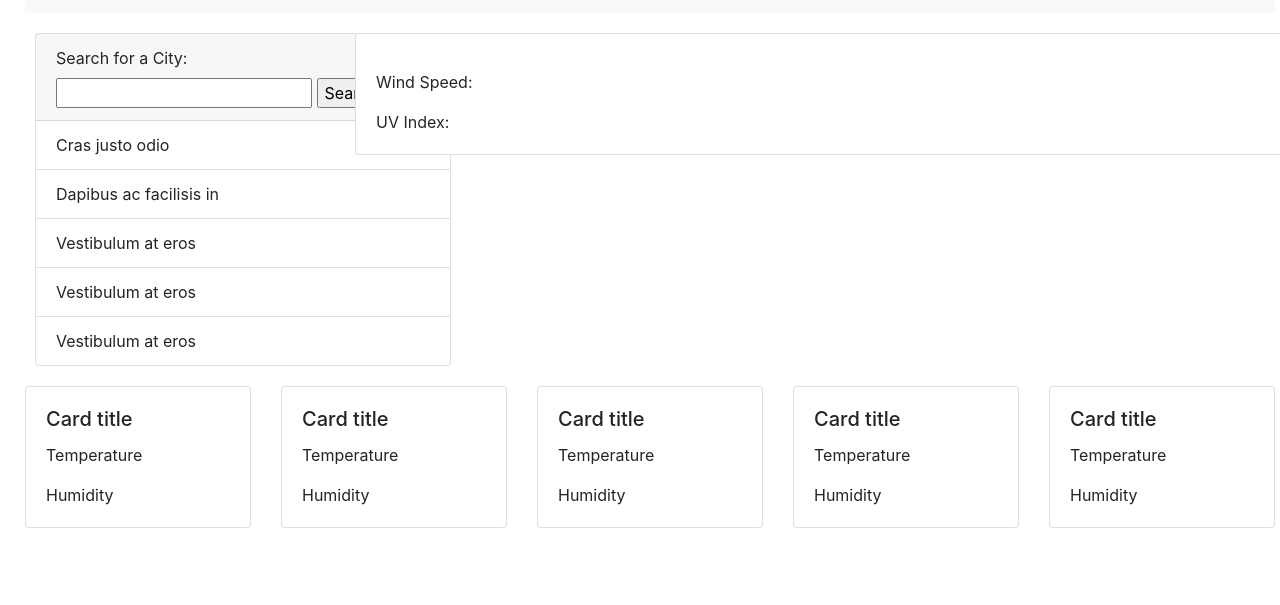
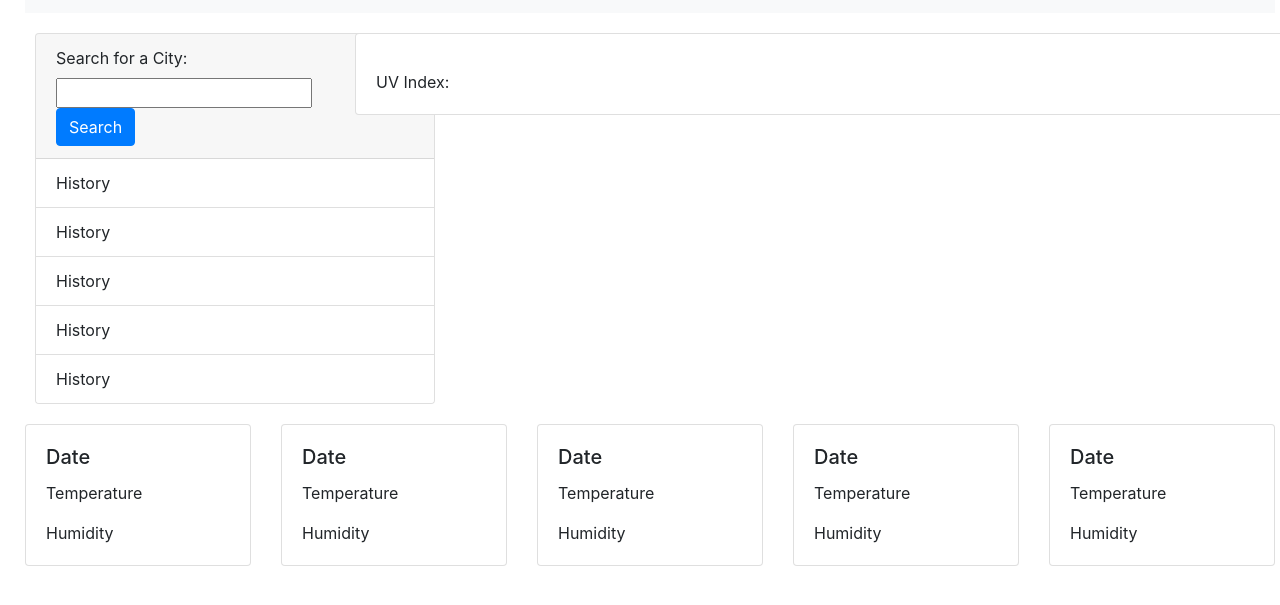
Before and after one commit to clemsontigress/HW-6, a plain HTML site: page index.html in a window 1280 px wide. Shown: the part 69-674 px from the top of the page. Drawn offline with nearby package versions, Linux system fonts and the light colour scheme; no server answers.

Commit message:
Homework 6 - working search button

```diff
--- a/index.html
+++ b/index.html
@@ -32,21 +32,24 @@
       <div class="row">
         <div class="col-md-3">
           <!--Search bar and history-->
-      <div class="card" style="width: 26rem;">
+      <div class="card" style="width: 25rem;">
         <div class="card-header">
           <form id="search-form">
             <label for="search-input">Search for a City:</label>
             <input type="text" id="search-input">
-            <!-- Search Button-->
-            <input id="weather-search" type="submit" value="Search">
           </form>
+          <!-- Search Button-->
+          <div>
+            <button type="submit" class="btn btn-primary" id="weather-search">Search</button>
+          </div>
+
         </div>
         <ul class="list-group list-group-flush">
-          <li class="list-group-item">Cras justo odio</li>
-          <li class="list-group-item">Dapibus ac facilisis in</li>
-          <li class="list-group-item">Vestibulum at eros</li>
-          <li class="list-group-item">Vestibulum at eros</li>
-          <li class="list-group-item">Vestibulum at eros</li>
+          <li class="list-group-item">History</li>
+          <li class="list-group-item">History</li>
+          <li class="list-group-item">History</li>
+          <li class="list-group-item">History</li>
+          <li class="list-group-item">History</li>
         </ul>
       </div>
         </div>
@@ -54,11 +57,12 @@
         <div class="col-md-9">
           <div class="card" style="width: 85rem;">
             <div class="card-body">
+              <h5 class="error"></h5>
               <h3 class="card-title" id="city"></h3>
               <h4 class="card-title" id="date"></h4>
               <p class="card-text" id="temp"></p>
               <p class="card-text" id="humidity"></p>
-              <p class="card-text">Wind Speed:</p>
+              <p class="card-text" id="windSpeed"></p>
               <p class="card-text">UV Index:</p>
             </div>
           </div>
@@ -66,13 +70,13 @@
       </div>
 
 
-
+    <!--Five Day Forecast-->
       <div class="row">
         <div class="col-md-12">
         <div class="card-deck">
           <div class="card">
             <div class="card-body">
-              <h5 class="card-title">Card title</h5>
+              <h5 class="card-title">Date</h5>
               <p class="card-text">Temperature</p>
               <p class="card-text">Humidity</p>
 
@@ -80,7 +84,7 @@
           </div>
           <div class="card">
             <div class="card-body">
-              <h5 class="card-title">Card title</h5>
+              <h5 class="card-title">Date</h5>
               <p class="card-text">Temperature</p>
               <p class="card-text">Humidity</p>
 
@@ -88,7 +92,7 @@
           </div>
           <div class="card">
             <div class="card-body">
-              <h5 class="card-title">Card title</h5>
+              <h5 class="card-title">Date</h5>
               <p class="card-text">Temperature</p>
               <p class="card-text">Humidity</p>
 
@@ -96,7 +100,7 @@
           </div>
           <div class="card">
             <div class="card-body">
-              <h5 class="card-title">Card title</h5>
+              <h5 class="card-title">Date</h5>
               <p class="card-text">Temperature</p>
               <p class="card-text">Humidity</p>
 
@@ -104,7 +108,7 @@
           </div>
           <div class="card">
             <div class="card-body">
-              <h5 class="card-title">Card title</h5>
+              <h5 class="card-title">Date</h5>
               <p class="card-text">Temperature</p>
               <p class="card-text">Humidity</p>
 
--- a/script.js
+++ b/script.js
@@ -1,23 +1,31 @@
+
+$(document).ready(function() {
+
+  $('#weather-search').on('click', function() {
+
+    var citySearch = $('#search-input').val().trim();
+
+    if (citySearch != '') {
       displayWeatherInfo()
-//WHEN I search for a city
-//THEN I am presented with current and future conditions for that city and that city is added to the search history
-//WHEN I view current weather conditions for that city
-//THEN I am presented with the city name, the date, an icon representation of weather conditions, the temperature, the humidity, the wind speed, and the UV index
+      $('#search-input').val('');
+    }
+    else {$("#error").html('Field cannot be blank')}
 
-function displayWeatherInfo() {
+});
 
-    var APIKey = "805931329d6f9a6f259c47e3b7125c49"
-    var queryURL = "https://api.openweathermap.org/data/2.5/weather?" +
-    "q=Bujumbura,Burundi&appid=" + APIKey;
+
+ function displayWeatherInfo(){
+
+  var citySearch = $('#search-input').val().trim();
+   var APIKey = "&appid=805931329d6f9a6f259c47e3b7125c49"
+   var queryURL = "https://api.openweathermap.org/data/2.5/weather?q=" + citySearch + APIKey;
 
    $.ajax({
      url: queryURL,
      method: "GET"
-// We store all of the retrieved data inside of an object called "response"
+
    }).then(function(response) {
 
-console.log(response)
-console.log(queryURL)
 
        var cityName = response.name
        console.log(cityName)
@@ -30,18 +38,29 @@ console.log(queryURL)
 
        var temp = response.main.temp
        console.log(temp)
- var tempF = (temp - 273.15) * 1.80 + 32;
+       var tempF = Math.floor((temp - 273.15) * 1.80 + 32);
        console.log(tempF)
        $("#temp").text("Temperature: " + tempF);
 
        var humidity = response.main.humidity
        console.log(humidity)
        $("#humidity").text("Humidity: "+humidity)
- //var windSpeed = response.wind.speed
-// var uvIndex = response.
+
+       var windSpeed = response.wind.speed
+       console.log(windSpeed)
+       $("#windSpeed").text("Wind Speed: "+ windSpeed)
+
+
+ });
+}
+
+
+});
 
 
 
-})
 
-}
+//WHEN I search for a city
+//THEN I am presented with current and future conditions for that city and that city is added to the search history
+//WHEN I view current weather conditions for that city
+//THEN I am presented with the city name, the date, an icon representation of weather conditions, the temperature, the humidity, the wind speed, and the UV index
```
Lines whose indentation alone changed are shown as unchanged.
